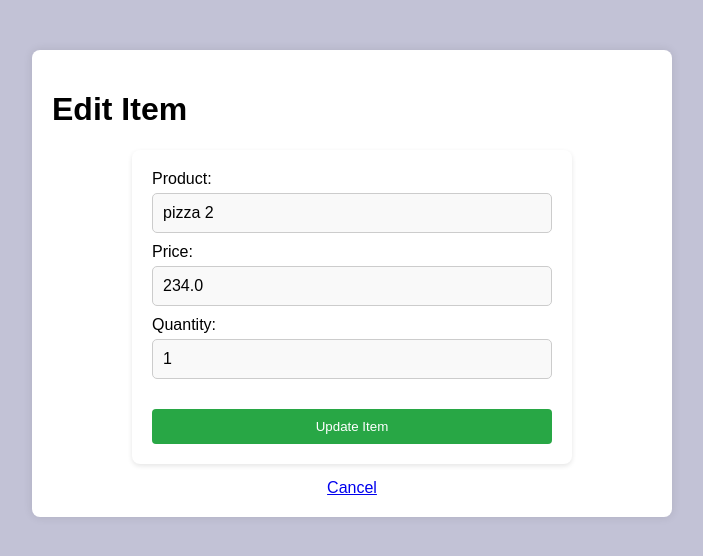
After one commit to juzugu/Personal-expense-traker, a Flask app: page /edit/0 in a window 1280 px wide. The commit adds this page. Shown: the top 556 px of the page, without its empty margins (288-991 px from the left). Run offline with Flask 3, Linux system fonts and the light colour scheme.

Commit message:
Add expense editing functionality
Introduced an edit route and view to allow users to update existing expenses. Added a new edit.html template for the edit form and updated CSS for form styling.

```diff
--- a/app.py
+++ b/app.py
@@ -26,6 +26,22 @@ def delete_expense(index):
     except IndexError:
         return redirect(url_for('home'))
 
+@app.route('/edit/<int:index>', methods=['GET', 'POST'])
+def edit(index):
+    my_expenses, budget = load()
+    if index >= len(my_expenses):
+        return "Error: This item does not exist!"
+    if request.method == 'POST':
+        my_expenses[index] = {
+            'product': request.form['product'],
+            'price': request.form['price'],
+            'quantity': request.form['quantity']
+        }
+        save(my_expenses, budget)
+        return redirect(url_for('home'))
+    expense_to_edit = my_expenses[index]
+    return render_template('edit.html', expense=expense_to_edit, index=index)
+
 @app.route('/')
 def home():
     my_expenses, budget = load()
--- a/saving_data.json
+++ b/saving_data.json
@@ -1 +1 @@
-{"saving_data.json": [{"product": "pizza", "quantity": 1, "price": 234.0}], "budget": 0}
+{"saving_data.json": [{"product": "pizza 2", "price": "234.0", "quantity": "1"}], "budget": 0}
--- a/static/style.css
+++ b/static/style.css
@@ -92,3 +92,41 @@ li:last-child {
 .total-box p {
     margin: 5px 0;
 }
+
+/* The Card Container */
+form {
+    background: white;
+    max-width: 400px;
+    margin: 0 auto;
+    padding: 20px;
+    border-radius: 8px;
+    box-shadow: 0 2px 5px rgba(0,0,0,0.1);
+}
+
+/* The Inputs */
+input[type="text"],
+input[type="number"] {
+    width: 100%;
+    padding: 10px;
+    margin-top: 5px;
+    box-sizing: border-box;
+}
+
+/* The Button */
+button {
+    width: 100%;
+    padding: 10px;
+    margin-top: 20px;
+    background-color: #28a745;
+    color: white;
+    border: none;
+    border-radius: 4px;
+    cursor: pointer;
+}
+
+/* The Link */
+a {
+    display: block;
+    text-align: center;
+    margin-top: 15px;
+}
--- /dev/null
+++ b/templates/edit.html
@@ -0,0 +1,28 @@
+<!DOCTYPE html>
+<html>
+<head>
+    <title>Edit Expense</title>
+    <link rel="stylesheet" href="{{ url_for('static', filename='style.css') }}">
+</head>
+<body>
+    <div class="container">
+        <h1>Edit Item</h1>
+
+        <form action="{{ url_for('edit', index=index) }}" method="POST">
+
+            <label>Product:</label>
+            <input type="text" name="product" value="{{ expense.product }}">
+
+            <label>Price:</label>
+            <input type="number" name="price" step="0.01" value="{{ expense.price }}">
+
+            <label>Quantity:</label>
+            <input type="number" name="quantity" value="{{ expense.quantity }}">
+
+            <button type="submit">Update Item</button>
+        </form>
+
+        <a href="{{ url_for('home') }}">Cancel</a>
+    </div>
+</body>
+</html>
```
